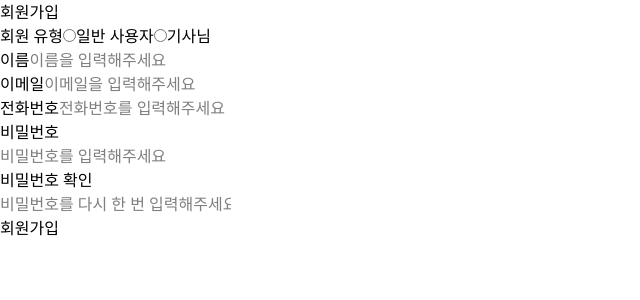
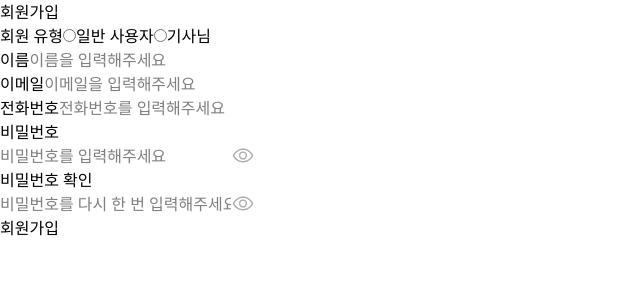
Before and after one commit to Mov2ng/8--Moving-Mov2ng-FE, a Next.js app: page /signup in a window 1280 px wide. Shown: the top 300 px of the page, without its empty margins (0-640 px from the left). Built offline with nearby package versions, Linux system fonts and the light colour scheme; no server answers; grey boxes are pictures that could not be loaded; a web font is replaced by a local one.

Commit message:
fix: 비밀번호 토글 url 수정 및 css 오탈자 수정

```diff
--- a/src/components/form/PasswordInput.tsx
+++ b/src/components/form/PasswordInput.tsx
@@ -15,7 +15,7 @@ export default function PasswordInput({
 }) {
   const [visible, setVisible] = useState(false);
   return (
-    <div className="flex item-center">
+    <div className="flex items-center">
       <input
         {...register} // 속성 spread해 RHF 연결
         placeholder={placeholder}
@@ -23,12 +23,13 @@ export default function PasswordInput({
       />
       <button
         type="button"
+        aria-label={visible ? "비밀번호 숨기기" : "비밀번호 보기"}
         onClick={() => setVisible((prev) => !prev)}
-        className={
-          "size-6 bg-center bg-no-repeat " + visible
-            ? "bg-[url(/assets/icon/ic-visibiity-off.svg)]"
-            : "bg-[url(/assets/icon/ic-visibiity-on.svg)]"
-        }
+        className={`size-6 bg-center bg-no-repeat ${
+          visible
+            ? 'bg-[url(public/assets/icon/ic-visibility-off.svg)]'
+            : 'bg-[url(public/assets/icon/ic-visibility-on.svg)]'
+        }`}
       ></button>
     </div>
   );
```
